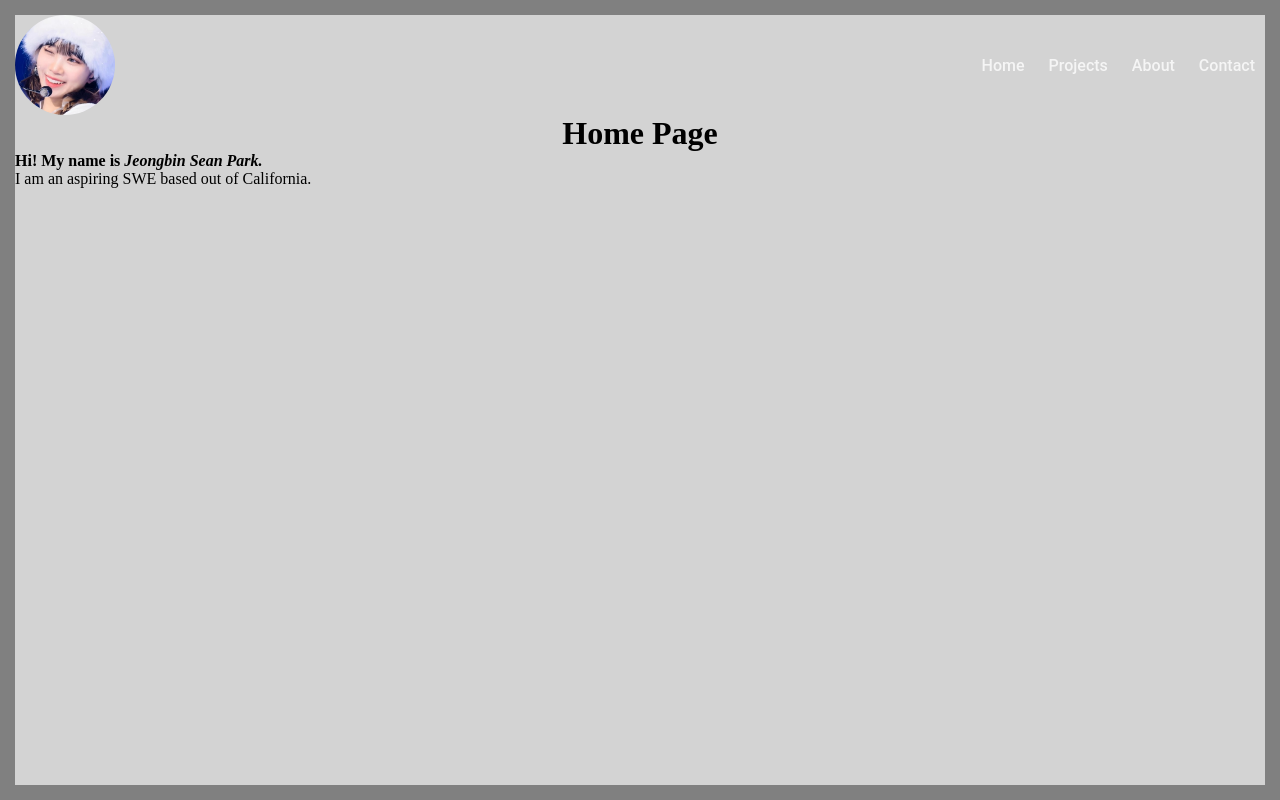
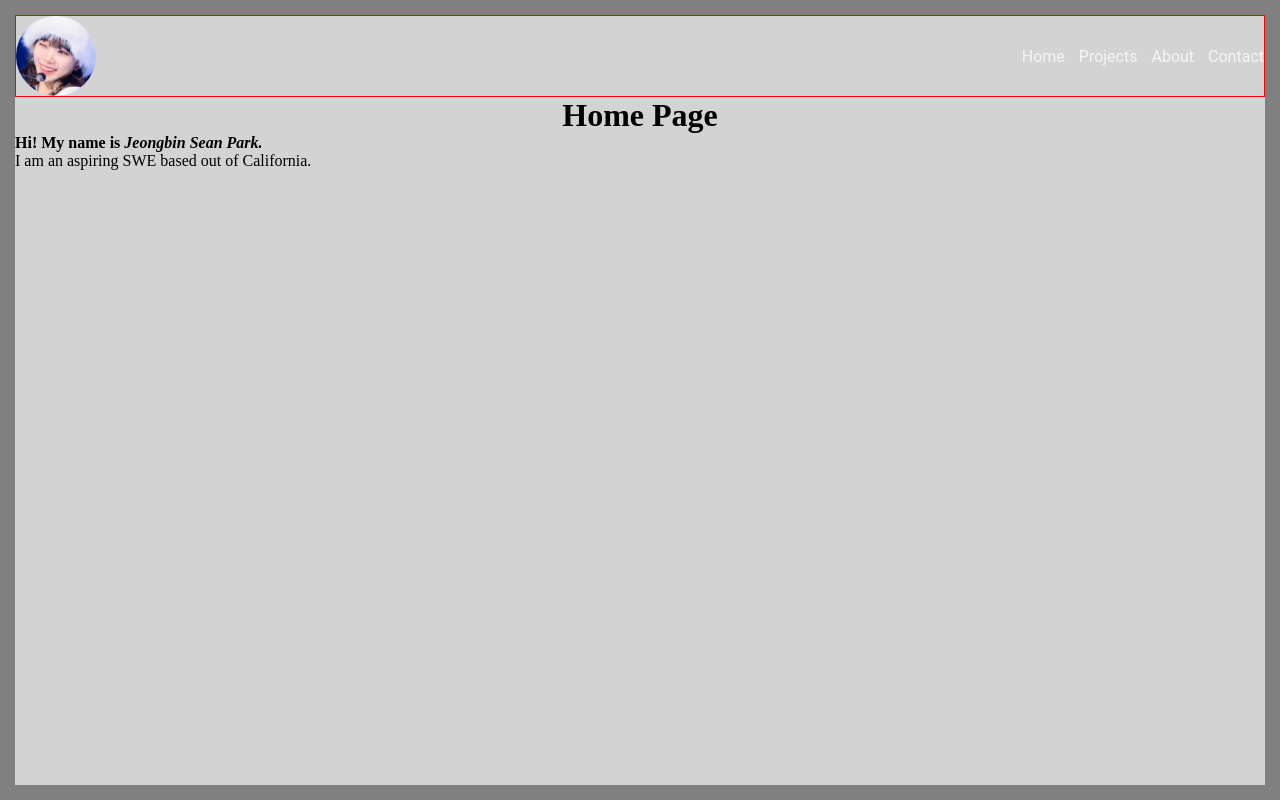
Before and after one commit to shaanprk/Portfolio-Website, a plain HTML site: page index.html in a window 1280 px wide. Drawn offline with nearby package versions, Linux system fonts and the light colour scheme.

Commit message:
Cleaned up styls.css for redundant outdated styles

```diff
--- a/css/styles.css
+++ b/css/styles.css
@@ -44,34 +44,21 @@ ul {
     list-style: none;
 }
 
-p {
-    padding-bottom: 20px;
-}
-
 header {
     display: flex;
-    gap: 1.5rem;
     align-items: center;
     justify-content: space-between;
+    border: 1px solid red;
 }
 
 #logo {
     border-radius:50%;
-    max-width: 100px;
-    cursor: pointer;
-    text-align: left;
+    max-width: 80px;
     display: block;
-}
-
-.navbar {
-    list-style: none;
-    padding: 0;
-    margin: 0;
 }
 
 li, a {
     font-family: "Roboto", sans-serif;
-    font-weight: 500;
     font-size: 16px;
     color: whitesmoke;
     text-decoration: none;
@@ -80,7 +67,7 @@ li, a {
 .navbar li {
     display: inline-block;
     padding: 0px;
-    margin: 0 10px;
+    margin-left: 10px;
 }
 
 .navbar li a {
```
